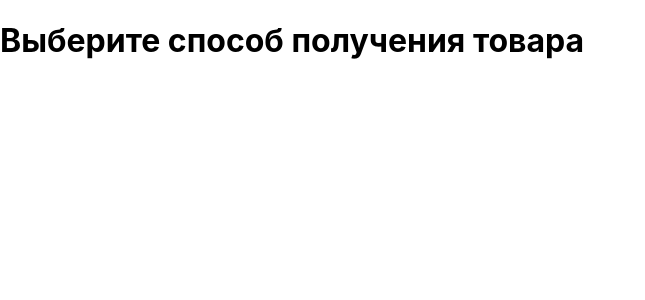
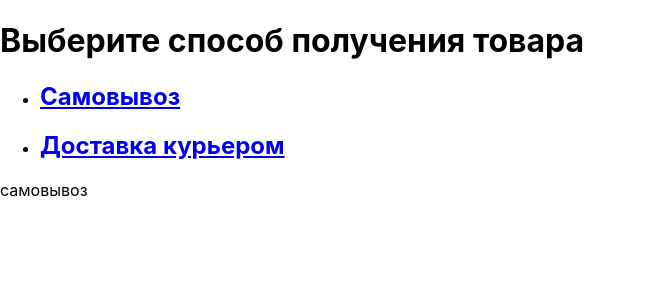
Before and after one commit to eich47/receiving-products, a React (Create React App) app: page / in a window 1280 px wide. Shown: the top 300 px of the page, without its empty margins (0-645 px from the left). Built offline with nearby package versions, Linux system fonts and the light colour scheme.

Commit message:
базовый роутер

```diff
--- a/src/App.js
+++ b/src/App.js
@@ -1,9 +1,31 @@
+import React from 'react'
 import './App.css';
+import {BrowserRouter, Link, Route, Switch} from "react-router-dom";
+import Сhoice from "./component/Сhoice";
 
 function App() {
   return (
     <div>
+      <BrowserRouter>
       <h1>Выберите способ получения товара</h1>
+        <ul>
+          <li><Link to="/">
+            <Сhoice title={`Самовывоз`}/>
+          </Link></li>
+          <li><Link to="/delivery-by-courier">
+            <Сhoice title={`Доставка курьером`}/>
+          </Link></li>
+        </ul>
+        <Switch>
+          <Route exact path="/">
+            самовывоз
+          </Route>
+          <Route path="/delivery-by-courier">
+              курьер
+          </Route>
+          <Route path="*">404</Route>
+        </Switch>
+      </BrowserRouter>
     </div>
   );
 }
--- /dev/null
+++ b/src/component/Сhoice.jsx
@@ -0,0 +1,11 @@
+import React from 'react';
+
+const Сhoice = ({title}) => {
+  return (
+    <div>
+      <h2>{title}</h2>
+    </div>
+  );
+};
+
+export default Сhoice;
```
